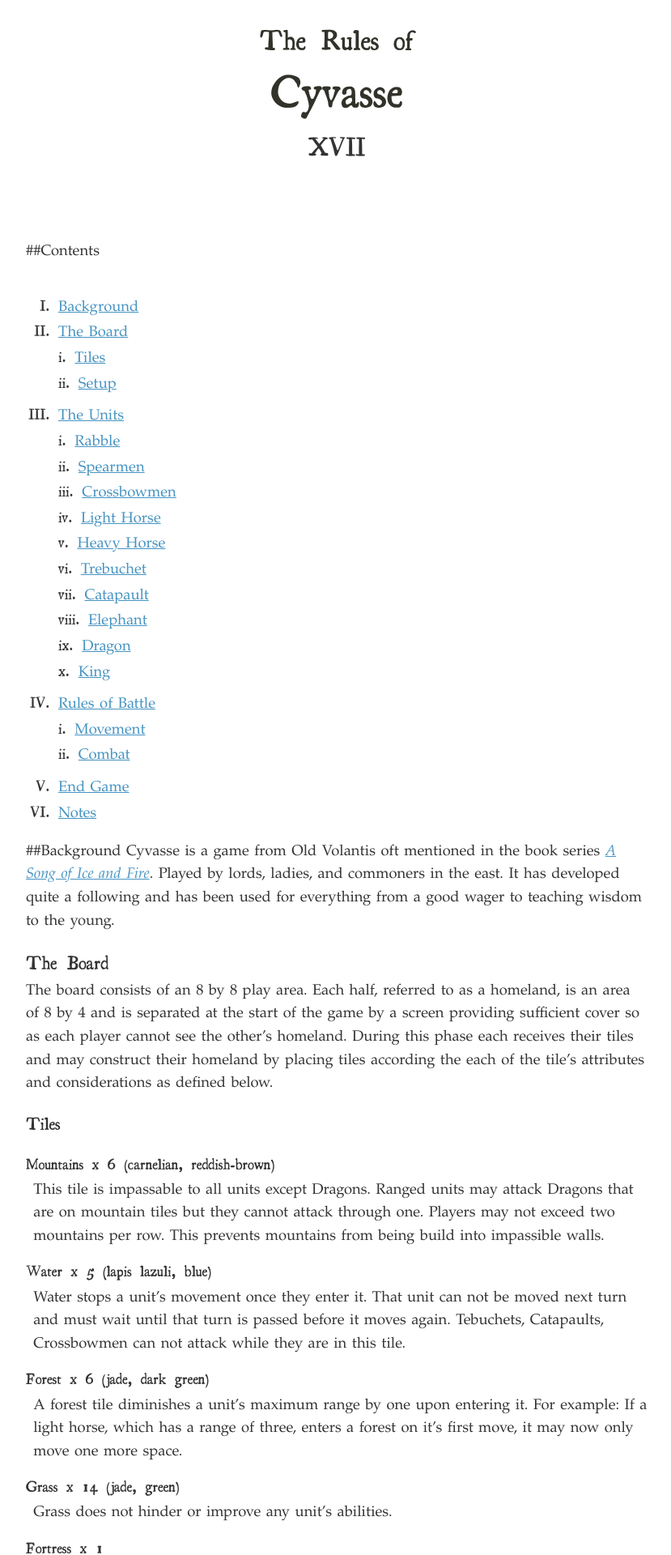
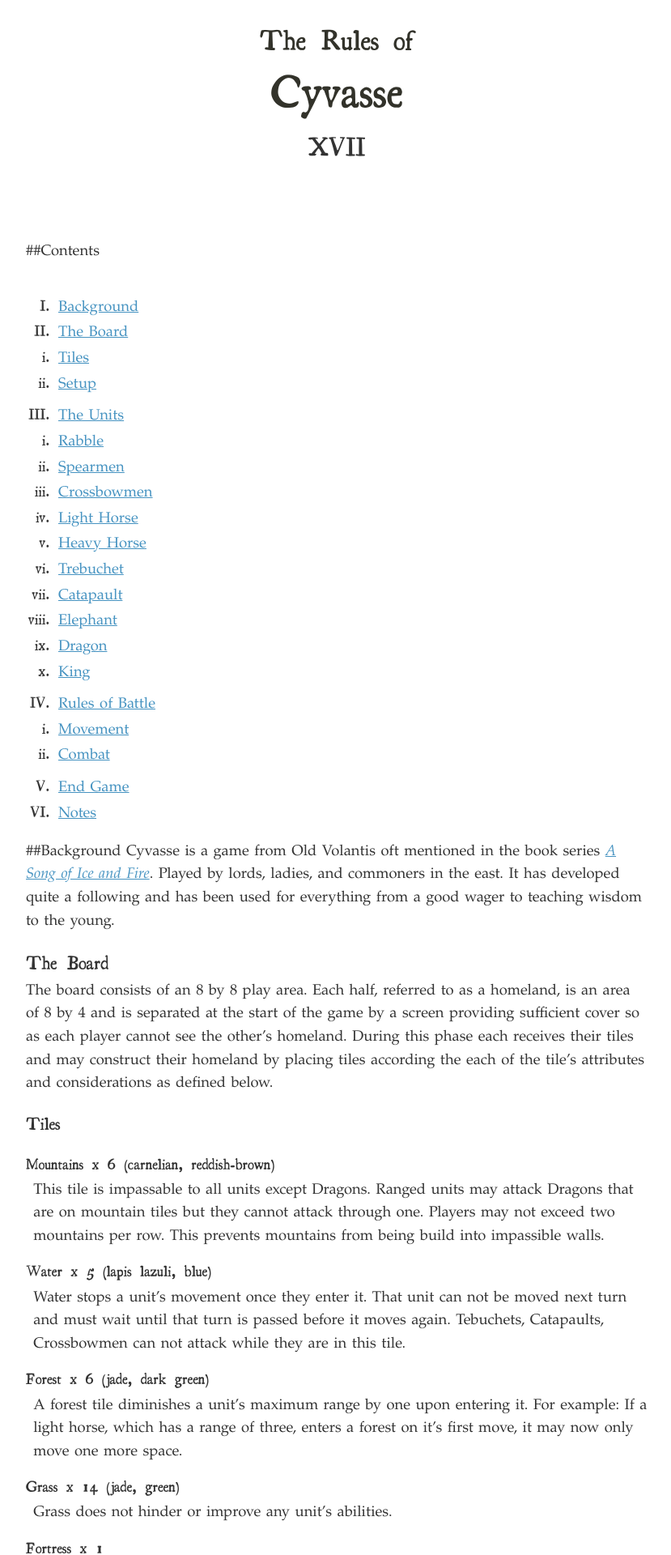
Before and after one commit to dylan/gameofcyvasse, a Jekyll site: the page built from index.html, in a window 1280 px wide. Shown: the top 1920 px of the page at 81% size, without its empty margins (224-1053 px from the left). Built offline with Jekyll 4.4.1, drawn with Linux system fonts in a browser that asks for light colours.

Commit message:
List updates…

```diff
--- a/_styl/style.styl
+++ b/_styl/style.styl
@@ -144,7 +144,7 @@ ol
 			margin-bottom: 8px
 			padding-left: 0
 		li
-			list-style: lower-roman inside
+			list-style: lower-roman
 		p, a
 			padding-bottom: 0
 			font-family: Palatino, Georgia, "Times New Roman", serif
--- a/css/style.css
+++ b/css/style.css
@@ -430,7 +430,7 @@ ol li ol {
 }
 ul li li,
 ol li li {
-  list-style: lower-roman inside;
+  list-style: lower-roman;
 }
 ul li p,
 ol li p,
```
